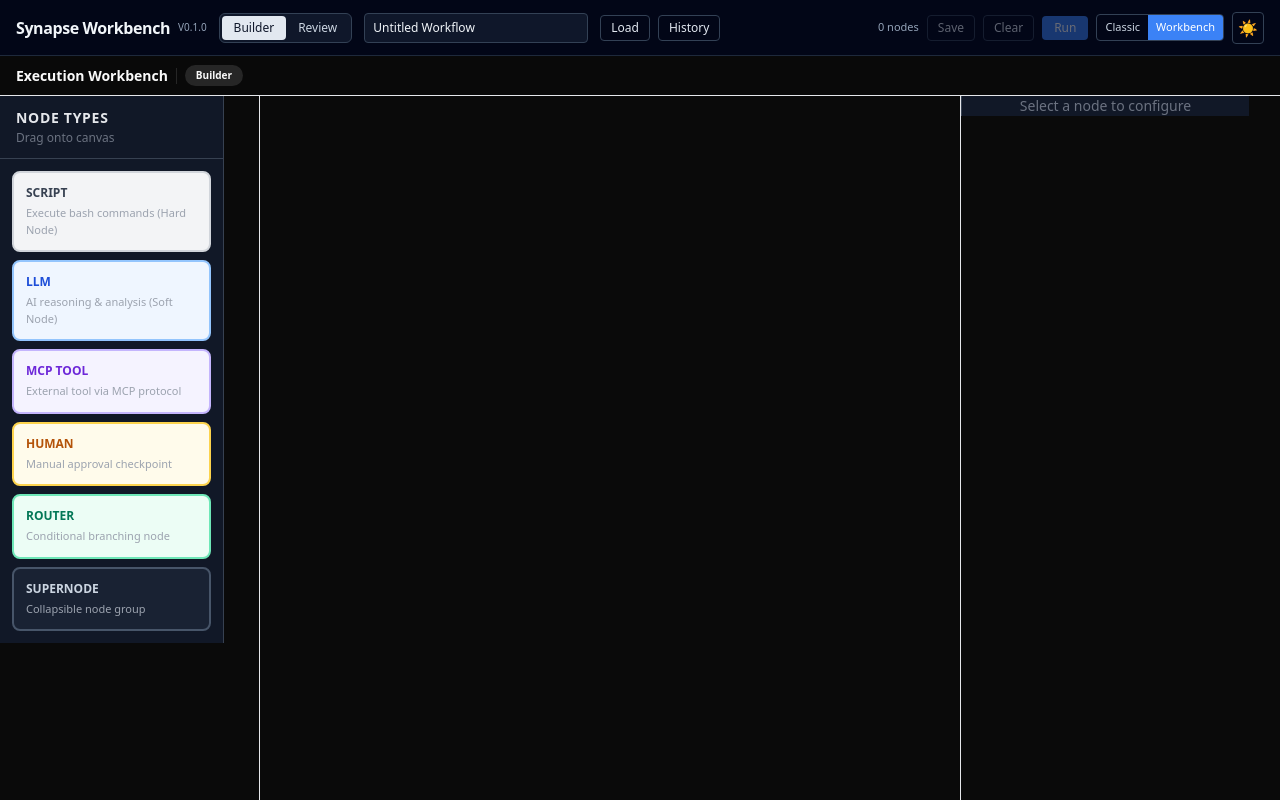
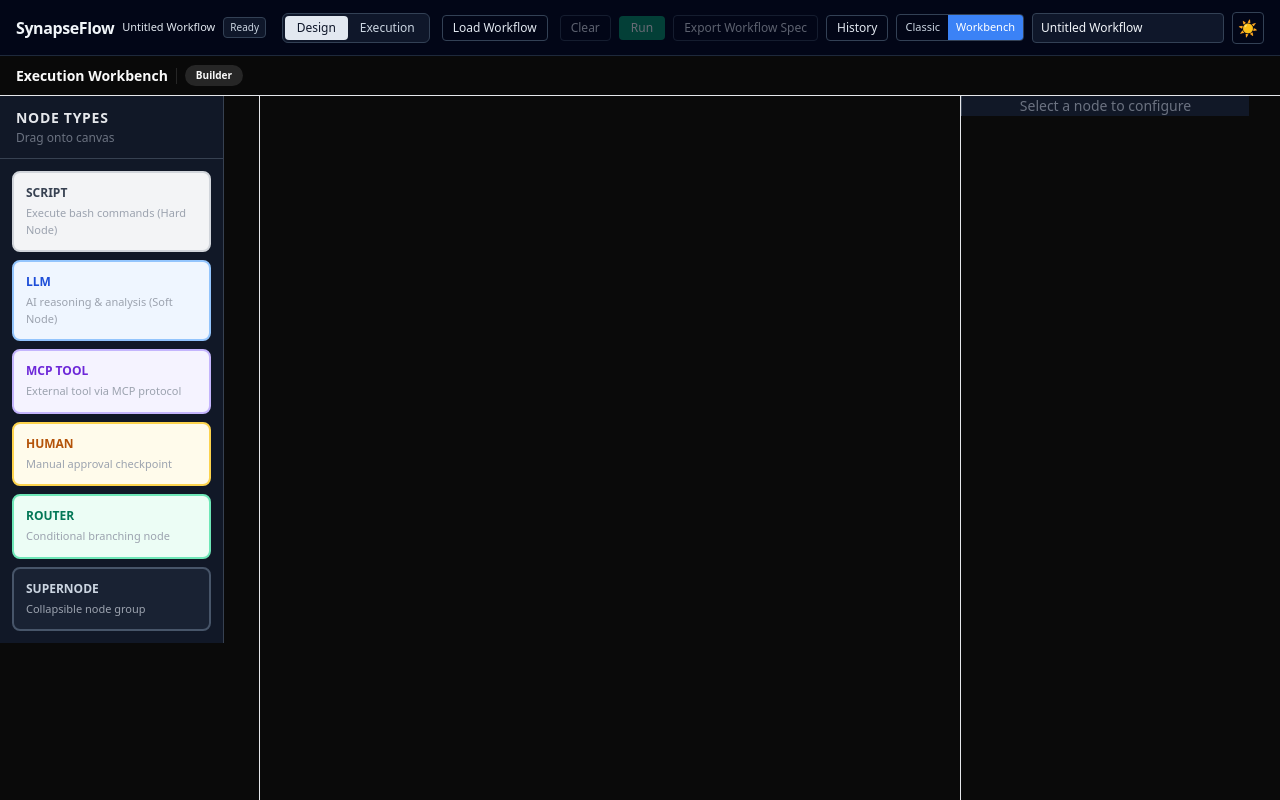
Before and after one commit to Trin9/SynapseFlow, a React (Vite) app in the folder frontend/: page / in a window 1280 px wide. Both pictures are taken after a click on the button "Workbench". Built offline with nearby package versions, Linux system fonts and the light colour scheme; no server answers.

Commit message:
feat(frontend): restructure workbench header for execution-first flow

```diff
--- a/frontend/src/components/execution/ExecutionWorkbenchHeader.tsx
+++ b/frontend/src/components/execution/ExecutionWorkbenchHeader.tsx
@@ -47,19 +47,27 @@
 }: ExecutionWorkbenchHeaderProps) {
   return (
     <div className="h-14 bg-slate-950 text-slate-100 border-b border-slate-800 flex items-center px-4 gap-3 shrink-0">
-      <div className="flex items-center gap-2 shrink-0">
-        <span className="text-base font-bold tracking-tight">Synapse Workbench</span>
-        <span className="text-[10px] uppercase text-slate-400">v0.1.0</span>
+      <div className="min-w-0 flex items-center gap-2 shrink-0">
+        <span className="text-base font-bold tracking-tight">SynapseFlow</span>
+        <span className="text-[11px] text-slate-200 truncate max-w-[240px]">{workflowName || 'Untitled Workflow'}</span>
+        <span className={`text-[10px] px-1.5 py-0.5 rounded border ${isRunning ? 'text-emerald-300 border-emerald-600/50 bg-emerald-500/10' : 'text-slate-300 border-slate-700 bg-slate-900'}`}>
+          {isRunning ? 'Running' : isReview ? 'Review' : 'Ready'}
+        </span>
+        {isReview && activeExecutionId && (
+          <span className="text-[10px] text-cyan-200 bg-cyan-500/15 border border-cyan-500/30 px-1.5 py-0.5 rounded font-mono">
+            {activeExecutionId.slice(0, 12)}
+          </span>
+        )}
       </div>
 
-      <div className="flex items-center bg-slate-900 border border-slate-700 rounded-md p-0.5">
+      <div className="ml-auto flex items-center bg-slate-900 border border-slate-700 rounded-md p-0.5">
         <button
           onClick={onEnterBuilder}
           className={`px-3 py-1 text-xs rounded transition-colors ${
             !isReview ? 'bg-slate-200 text-slate-900' : 'text-slate-300 hover:bg-slate-800'
           }`}
         >
-          Builder
+          Design
         </button>
         <button
           onClick={onEnterReview}
@@ -67,24 +75,11 @@
             isReview ? 'bg-blue-500 text-white' : 'text-slate-300 hover:bg-slate-800'
           }`}
         >
-          Review
+          Execution
         </button>
       </div>
 
-      {!isReview ? (
-        <input
-          type="text"
-          value={workflowName}
-          onChange={(e) => setWorkflowName(e.target.value)}
-          className="px-2 py-1.5 text-xs rounded bg-slate-900 border border-slate-700 text-slate-100 focus:outline-none focus:ring-1 focus:ring-blue-400 w-56"
-        />
-      ) : (
-        <div className="text-xs px-2 py-1 rounded bg-blue-500/15 border border-blue-500/30 text-blue-200 font-mono">
-          {activeExecutionId ? `exec:${activeExecutionId.slice(0, 12)}` : 'review mode'}
-        </div>
-      )}
-
-      <div className="flex items-center gap-2">
+      <div className="flex items-center gap-2 shrink-0">
         <button
           onClick={() => setShowLibrary(!showLibrary)}
           className={`px-2.5 py-1 text-xs rounded border transition-colors ${
@@ -93,21 +88,11 @@
               : 'border-slate-700 text-slate-200 hover:bg-slate-800'
           }`}
         >
-          Load
-        </button>
-        <button
-          onClick={() => setShowHistory(!showHistory)}
-          className={`px-2.5 py-1 text-xs rounded border transition-colors ${
-            showHistory
-              ? 'bg-slate-200 text-slate-900 border-slate-200'
-              : 'border-slate-700 text-slate-200 hover:bg-slate-800'
-          }`}
-        >
-          History
+          Load Workflow
         </button>
       </div>
 
-      <div className="ml-auto flex items-center gap-2">
+      <div className="flex items-center gap-2">
         {error && (
           <span className="text-xs text-red-200 bg-red-500/20 border border-red-500/40 px-2 py-1 rounded">
             {error}
@@ -116,14 +101,6 @@
 
         {!isReview && (
           <>
-            <span className="text-[11px] text-slate-400">{nodesCount} node{nodesCount === 1 ? '' : 's'}</span>
-            <button
-              onClick={onSave}
-              disabled={isRunning || nodesCount === 0}
-              className="px-2.5 py-1 text-xs rounded border border-slate-700 text-slate-200 hover:bg-slate-800 disabled:opacity-40"
-            >
-              Save
-            </button>
             <button
               onClick={onClear}
               disabled={isRunning || nodesCount === 0}
@@ -134,7 +111,7 @@
             <button
               onClick={onRun}
               disabled={isRunning || nodesCount === 0}
-              className="px-3 py-1 text-xs rounded bg-blue-500 text-white hover:bg-blue-600 disabled:opacity-40"
+              className="px-3 py-1 text-xs rounded bg-emerald-600 text-white hover:bg-emerald-500 disabled:opacity-40"
             >
               {isRunning ? 'Running...' : 'Run'}
             </button>
@@ -146,9 +123,28 @@
             onClick={onBackToBuilder}
             className="px-2.5 py-1 text-xs rounded border border-slate-700 text-slate-200 hover:bg-slate-800"
           >
-            Back to Builder
+            Back to Design
           </button>
         )}
+
+        <button
+          onClick={onSave}
+          disabled={isRunning || nodesCount === 0}
+          className="px-2.5 py-1 text-xs rounded border border-slate-700 text-slate-200 hover:bg-slate-800 disabled:opacity-40"
+        >
+          Export Workflow Spec
+        </button>
+
+        <button
+          onClick={() => setShowHistory(!showHistory)}
+          className={`px-2.5 py-1 text-xs rounded border transition-colors ${
+            showHistory
+              ? 'bg-slate-200 text-slate-900 border-slate-200'
+              : 'border-slate-700 text-slate-200 hover:bg-slate-800'
+          }`}
+        >
+          History
+        </button>
 
         <div className="flex items-center rounded border border-slate-700 overflow-hidden">
           <button
@@ -169,6 +165,15 @@
           </button>
         </div>
 
+        {!isReview && (
+          <input
+            type="text"
+            value={workflowName}
+            onChange={(e) => setWorkflowName(e.target.value)}
+            className="px-2 py-1.5 text-xs rounded bg-slate-900 border border-slate-700 text-slate-100 focus:outline-none focus:ring-1 focus:ring-blue-400 w-48"
+          />
+        )}
+
         <button
           onClick={toggleTheme}
           title={theme === 'dark' ? 'Switch to light mode' : 'Switch to dark mode'}
```
